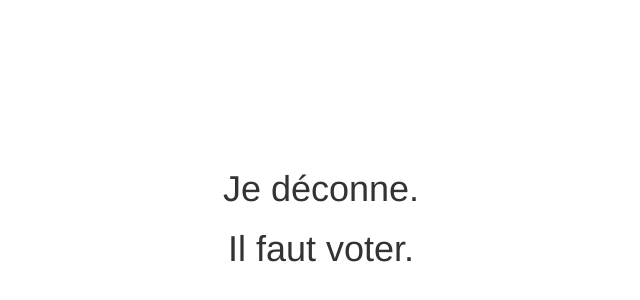
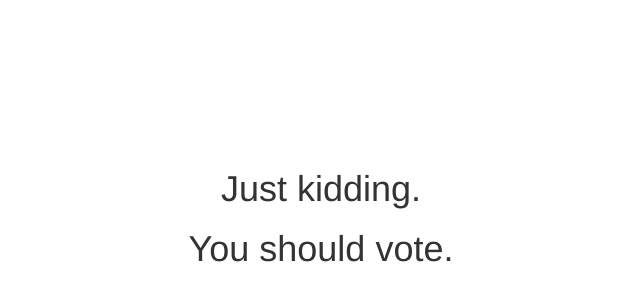
Before and after one commit to dontvote/dontvote.github.io, a plain HTML site: page index.html in a window 1280 px wide. Shown: the part 186-486 px from the top of the page, without its empty margins (319-959 px from the left). Drawn offline with nearby package versions, Linux system fonts and the light colour scheme.

Commit message:
Added JQuery

```diff
--- a/index.html
+++ b/index.html
@@ -1,5 +1,8 @@
 <html>
 <head>
+    <!-- JQuery -->
+    <script src="https://code.jquery.com/jquery-1.12.0.min.js"></script>
+
     <!-- Latest compiled and minified CSS -->
     <link rel="stylesheet" href="https://maxcdn.bootstrapcdn.com/bootstrap/3.3.6/css/bootstrap.min.css" integrity="sha384-1q8mTJOASx8j1Au+a5WDVnPi2lkFfwwEAa8hDDdjZlpLegxhjVME1fgjWPGmkzs7" crossorigin="anonymous" />
 
@@ -15,16 +18,7 @@
     <title>Why I will not vote.</title>
 </head>
 <body>
-    <script>
-    var userLang = navigator.language || navigator.userLanguage;
-
-    if ($('.' + userLang.split('-')[0]).length) {
-        $('h1').removeClass('active');
-        $('.' + userLang.split('-')[0]).addClass('active');
-    }
-    </script>
-
-    <div class="container container-table">
+        <div class="container container-table">
         <div class="row vertical-center-row">
             <div class="text-center col-md-4 col-md-offset-4">
                 <h1 class="en">Just kidding.</h1>
@@ -34,5 +28,14 @@
             </div>
         </div>
     </div>
+
+    <script>
+    var userLang = navigator.language || navigator.userLanguage;
+
+    if ($('.' + userLang.split('-')[0]).length) {
+        $('h1').removeClass('active');
+        $('.' + userLang.split('-')[0]).addClass('active');
+    }
+    </script>
 </body>
 </head>
```
